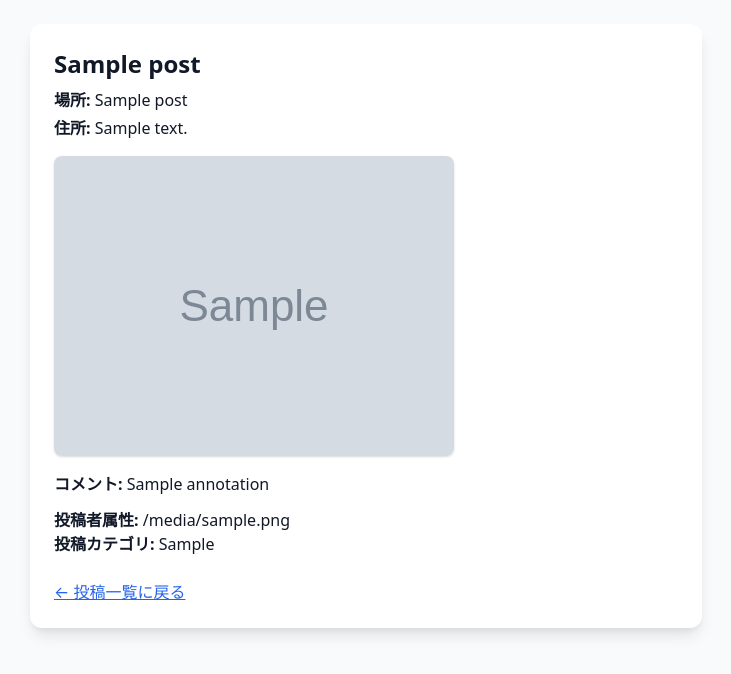
After one commit to kuruneru/place_pop_application, a FastAPI app: template templates/post_detial.html in a window 1280 px wide. The commit adds this page. Shown: the top 674 px of the page, without its empty margins (274-1005 px from the left). Run offline with FastAPI, Linux system fonts and the light colour scheme; the template is opened without the code that fills it: most values are stand-ins (such as "Sample title", 1, 10 or a date in 2020); grey boxes marked "Sample" are stand-in pictures.

```diff
--- a/templates/index.html
+++ b/templates/index.html
@@ -88,7 +88,7 @@
     <div class="post-list">
     {% if post_info %}
         {% for post in post_info %}
-            <a href="/post/{{ post.id }}" class="post-card block p-4 border rounded-lg hover:bg-gray-100 transition">
+            <a href="{/post.id}" class="post-card block p-4 border rounded-lg hover:bg-gray-100 transition">
                 <h2>{{ post.title }}</h2>
                 <p>場所: {{ post.place_name }}</p>
                 <p>住所: {{ post.address }}</p>
--- /dev/null
+++ b/templates/post_detial.html
@@ -0,0 +1,28 @@
+<!DOCTYPE html>
+<html lang="ja">
+<head>
+    <meta charset="UTF-8">
+    <title>{{ post.title }} - 詳細</title>
+    <link href="https://cdn.jsdelivr.net/npm/tailwindcss@2.2.19/dist/tailwind.min.css" rel="stylesheet">
+</head>
+<body class="bg-gray-50 text-gray-900 p-6">
+    <div class="max-w-2xl mx-auto bg-white rounded-xl shadow-lg p-6">
+        <h1 class="text-2xl font-bold mb-2">{{ post.title }}</h1>
+        <p class="mb-1"><strong>場所:</strong> {{ post.place_name }}</p>
+        <p class="mb-1"><strong>住所:</strong> {{ post.address }}</p>
+
+        {% if post.image_filename %}
+            <img src="{{ post.image_filename }}" alt="投稿画像" class="my-4 rounded-lg shadow">
+        {% endif %}
+
+        {% if post.annotation %}
+            <p class="mb-3"><strong>コメント:</strong> {{ post.annotation }}</p>
+        {% endif %}
+
+        <p><strong>投稿者属性:</strong> {{ post.poster_type }}</p>
+        <p><strong>投稿カテゴリ:</strong> {{ post.location_type }}</p>
+
+        <a href="/" class="text-blue-600 underline mt-6 inline-block">← 投稿一覧に戻る</a>
+    </div>
+</body>
+</html>
```
